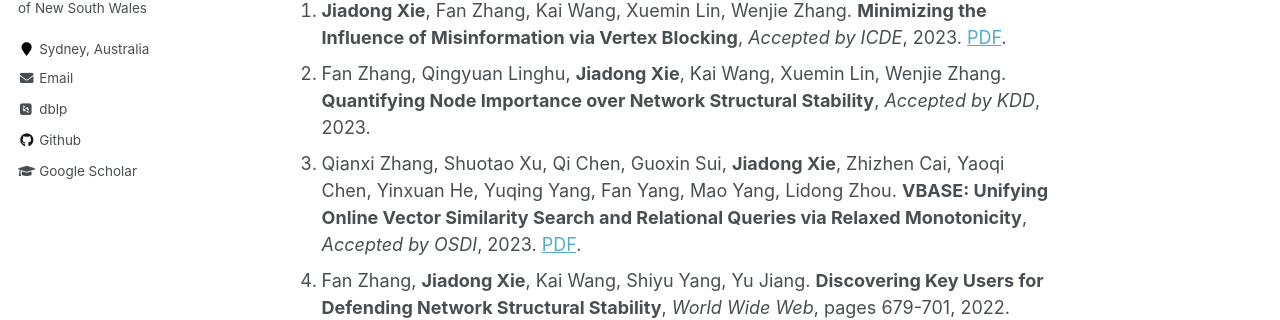
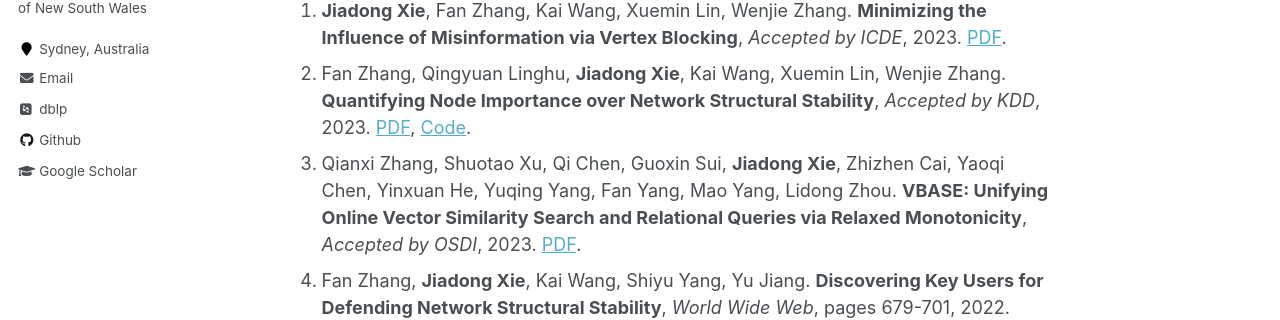
Before and after one commit to Xiejiadong/Xiejiadong.github.io, a Jekyll site: the page built from _pages/about.md, in a window 1280 px wide and 900 px high. Shown: the part 397-717 px from the top of the window. Built offline with Jekyll 4.4.1, drawn with Linux system fonts in a browser that asks for light colours; some web fonts are replaced.

Commit message:
add kdd23

```diff
--- a/_pages/about.md
+++ b/_pages/about.md
@@ -16,7 +16,7 @@ His research interests lie in big data analytics, especially for the graph/netwo
 Publications
 ======
 1. **Jiadong Xie**, Fan Zhang, Kai Wang, Xuemin Lin, Wenjie Zhang. **Minimizing the Influence of Misinformation via Vertex Blocking**, *Accepted by ICDE*, 2023. [PDF](/files/paper/%5Bicde23%5DInfluence%20Minimization.pdf).
-2. Fan Zhang, Qingyuan Linghu, **Jiadong Xie**, Kai Wang, Xuemin Lin, Wenjie Zhang. **Quantifying Node Importance over Network Structural Stability**, *Accepted by KDD*, 2023.
+2. Fan Zhang, Qingyuan Linghu, **Jiadong Xie**, Kai Wang, Xuemin Lin, Wenjie Zhang. **Quantifying Node Importance over Network Structural Stability**, *Accepted by KDD*, 2023. [PDF](/files/paper/%5Bkdd23%5Dnode-importance.pdf), [Code](https://github.com/Xiejiadong/Quantifying-Node-Importance-over-Network-Structural-Stability).
 3. Qianxi Zhang, Shuotao Xu, Qi Chen, Guoxin Sui, **Jiadong Xie**, Zhizhen Cai, Yaoqi Chen, Yinxuan He, Yuqing Yang, Fan Yang, Mao Yang, Lidong Zhou. **VBASE: Unifying Online Vector Similarity Search and Relational Queries via Relaxed Monotonicity**, *Accepted by OSDI*, 2023. [PDF](/files/paper/%5Bosdi23%5Dmulti-topk.pdf).
 4. Fan Zhang, **Jiadong Xie**, Kai Wang, Shiyu Yang, Yu Jiang. **Discovering Key Users for Defending Network Structural Stability**, *World Wide Web*, pages 679-701, 2022. [PDF](/files/paper/%5Bwwwj22%5Dcollapse%20coreness.pdf).
 5. **Jiadong Xie**. **Hindering Influence Diffusion of Community**, *SIGMOD Conference*, pages 2518-2520, 2022. [PDF](/files/paper/%5Bsigmod22%5DHindering%20Influence%20Diffusion%20of%20Community.pdf), [Poster](/files/attachments/Jiadong_Xie_Poster.pdf), [Video](/files/attachments/Jiadong_Xie_pre_video.mp4).
```
Also changed, not shown: 1 other file.
